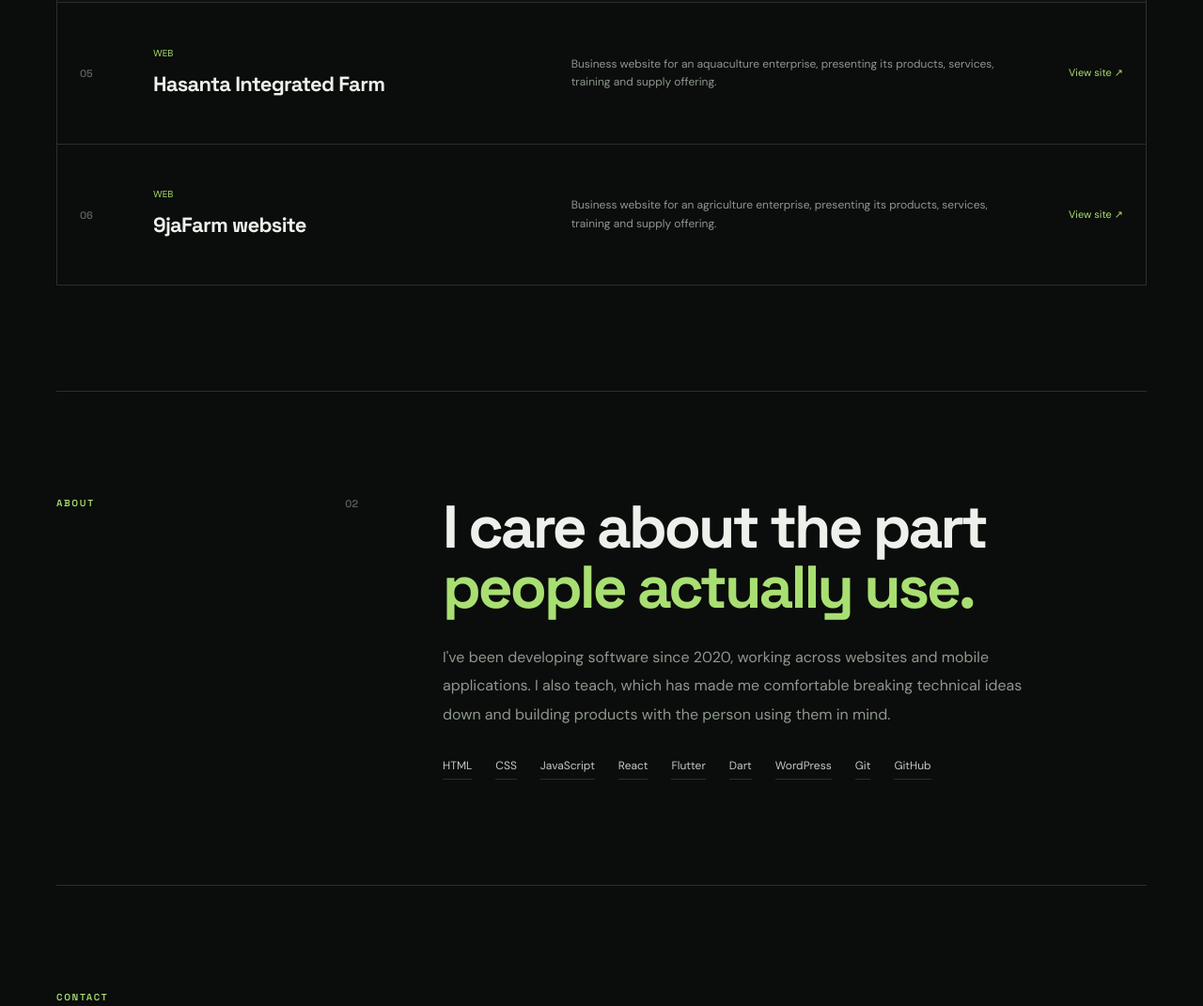
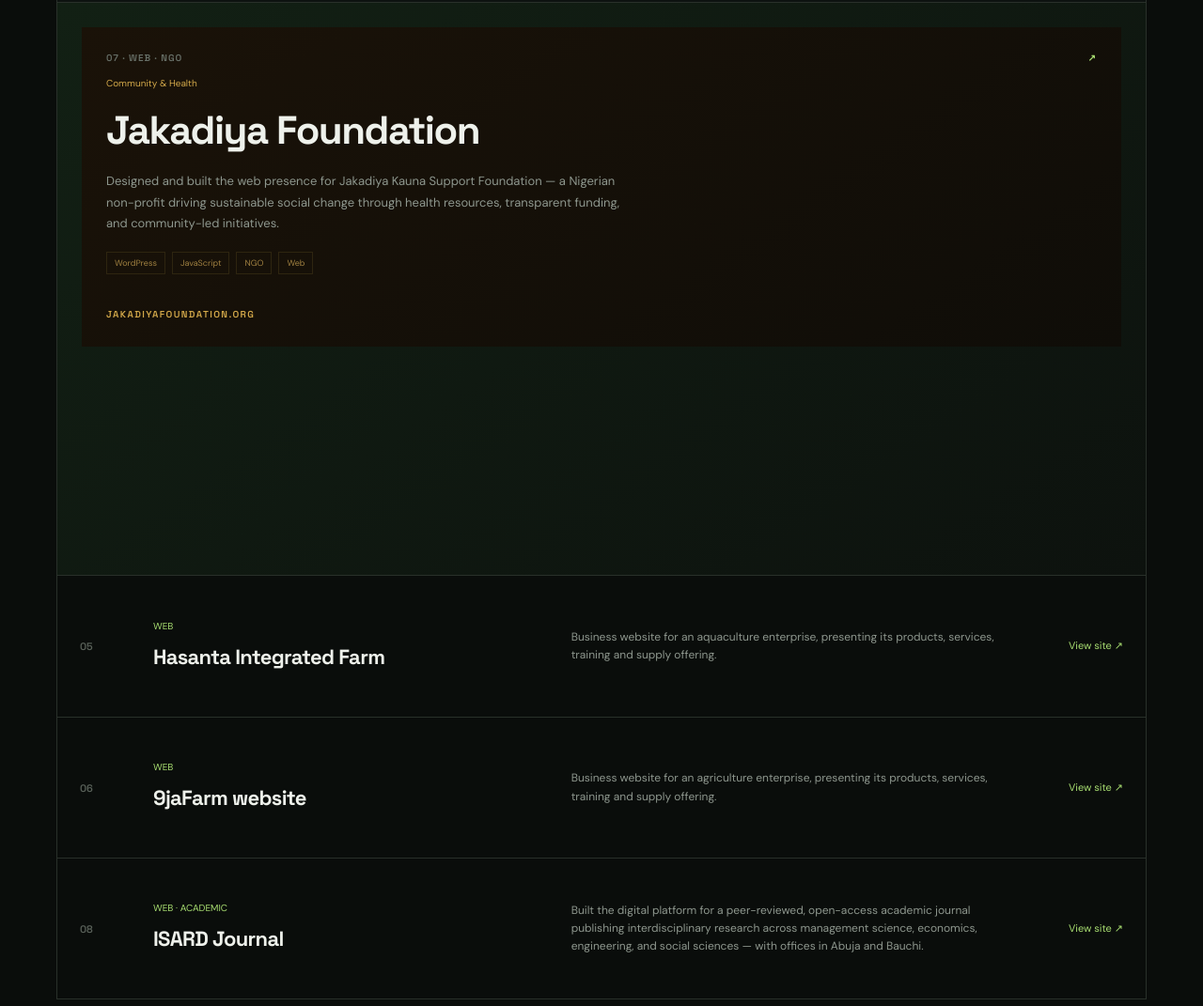
Before and after one commit to Techonjo/Techonjo, a plain HTML site: page index.html in a window 1280 px wide. Shown: the part 2200-3271 px from the top of the page at 94% size. Drawn offline with Linux system fonts and the light colour scheme.

Commit message:
Add Jakadiya Foundation and ISARD Journal to portfolio

```diff
--- a/index.html
+++ b/index.html
@@ -114,6 +114,25 @@
         </div>
       </div>
 
+      <!-- Jakadiya Foundation — full feature card -->
+      <a class="feature feature-warm" href="https://jakadiyafoundation.org" target="_blank" rel="noopener" style="display:block;border:1px solid var(--line);border-top:0;text-decoration:none;">
+        <div class="feature-copy" style="padding:26px;background:linear-gradient(145deg,#1a1208,#0f0d08);min-height:340px;display:flex;flex-direction:column;justify-content:space-between;">
+          <div class="project-meta"><span>07 · WEB · NGO</span><span>↗</span></div>
+          <div>
+            <div class="type" style="color:#d4a94a;">Community &amp; Health</div>
+            <h3 style="font-size:clamp(28px,4vw,42px);letter-spacing:-1.5px;color:#eef1eb;margin:8px 0 10px;">Jakadiya Foundation</h3>
+            <p style="color:#8e978e;font-size:13px;max-width:560px;line-height:1.75;">Designed and built the web presence for Jakadiya Kauna Support Foundation — a Nigerian non-profit driving sustainable social change through health resources, transparent funding, and community-led initiatives.</p>
+            <div class="tags" style="margin-top:18px;">
+              <span style="border-color:#2e2510;color:#a08040;">WordPress</span>
+              <span style="border-color:#2e2510;color:#a08040;">JavaScript</span>
+              <span style="border-color:#2e2510;color:#a08040;">NGO</span>
+              <span style="border-color:#2e2510;color:#a08040;">Web</span>
+            </div>
+          </div>
+          <div style="margin-top:22px;font-size:10px;font-family:'Space Grotesk',sans-serif;font-weight:600;letter-spacing:1.4px;color:#d4a94a;text-transform:uppercase;">jakadiyafoundation.org</div>
+        </div>
+      </a>
+
       <div class="project-list">
         <article class="row-project">
           <div class="number">05</div><div><div class="type">WEB</div><h3>Hasanta Integrated Farm</h3></div>
@@ -125,6 +144,12 @@
           <div class="number">06</div><div><div class="type">WEB</div><h3>9jaFarm website</h3></div>
           <p>Business website for an agriculture enterprise, presenting its products, services, training and supply offering.</p>
           <a class="arrow" href="https://9jafarm.com.ng" target="_blank" rel="noopener">View site ↗</a>
+        </article>
+
+        <article class="row-project">
+          <div class="number">08</div><div><div class="type">WEB · ACADEMIC</div><h3>ISARD Journal</h3></div>
+          <p>Built the digital platform for a peer-reviewed, open-access academic journal publishing interdisciplinary research across management science, economics, engineering, and social sciences — with offices in Abuja and Bauchi.</p>
+          <a class="arrow" href="https://isardjournal.ng" target="_blank" rel="noopener">View site ↗</a>
         </article>
       </div>
     </section>
```
